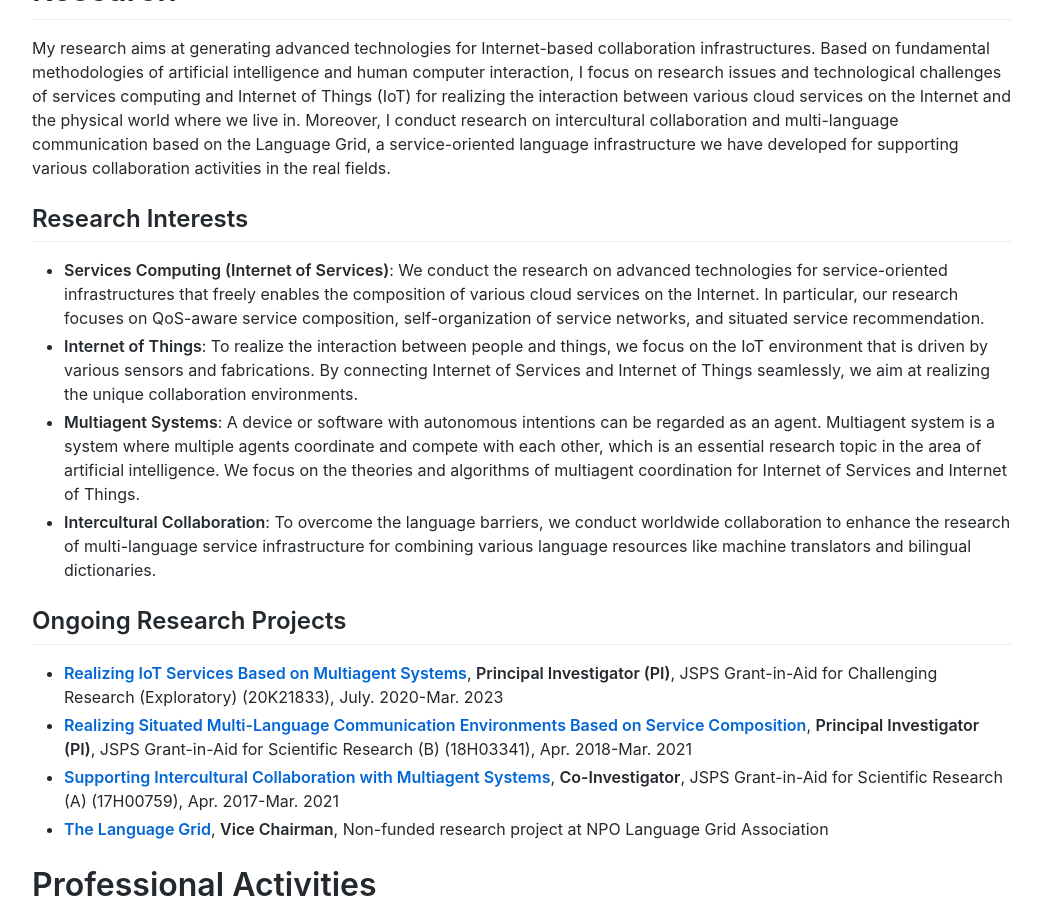
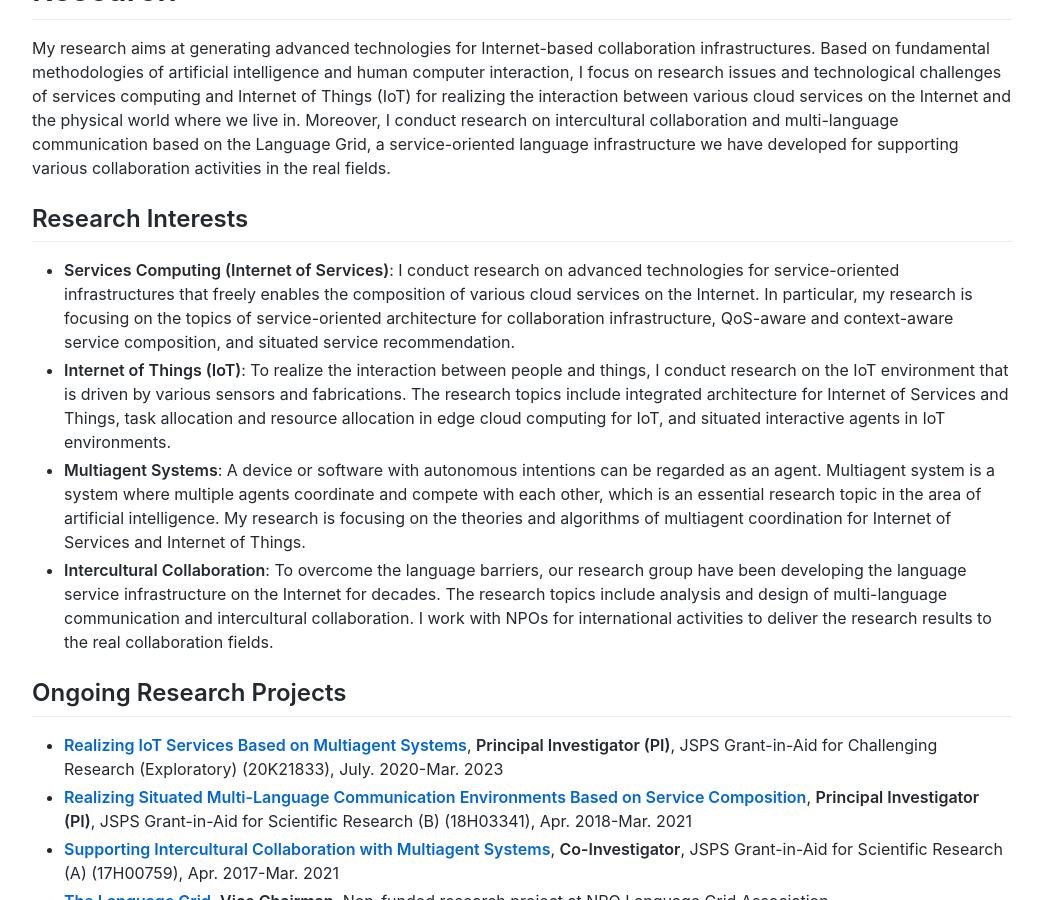
Before and after one commit to lindh/lindh.github.io, a Jekyll site: the page built from index.md, in a window 1280 px wide and 900 px high, scrolled down 1020 px. Shown: the whole window, without its empty margins (118-1159 px from the left). Built offline with Jekyll 4.4.1, drawn with Linux system fonts in a browser that asks for light colours; comment, search, counter and statistics services are not loaded.

Commit message:
Update index.md

```diff
--- a/index.md
+++ b/index.md
@@ -41,10 +41,10 @@ layout: default
 My research aims at generating advanced technologies for Internet-based collaboration infrastructures. Based on fundamental methodologies of artificial intelligence and human computer interaction, I focus on research issues and technological challenges of services computing and Internet of Things (IoT) for realizing the interaction between various cloud services on the Internet and the physical world where we live in. Moreover, I conduct research on intercultural collaboration and multi-language communication based on the Language Grid, a service-oriented language infrastructure we have developed for supporting various collaboration activities in the real fields.
 
 ## Research Interests
-- **Services Computing (Internet of Services)**: We conduct the research on advanced technologies for service-oriented infrastructures that freely enables the composition of various cloud services on the Internet. In particular, our research focuses on QoS-aware service composition, self-organization of service networks, and situated service recommendation.
-- **Internet of Things**: To realize the interaction between people and things, we focus on the IoT environment that is driven by various sensors and fabrications. By connecting Internet of Services and Internet of Things seamlessly, we aim at realizing the unique collaboration environments.
-- **Multiagent Systems**: A device or software with autonomous intentions can be regarded as an agent. Multiagent system is a system where multiple agents coordinate and compete with each other, which is an essential research topic in the area of artificial intelligence. We focus on the theories and algorithms of multiagent coordination for Internet of Services and Internet of Things.
-- **Intercultural Collaboration**: To overcome the language barriers, we conduct worldwide collaboration to enhance the research of multi-language service infrastructure for combining various language resources like machine translators and bilingual dictionaries.
+- **Services Computing (Internet of Services)**: I conduct research on advanced technologies for service-oriented infrastructures that freely enables the composition of various cloud services on the Internet. In particular, my research is focusing on the topics of service-oriented architecture for collaboration infrastructure, QoS-aware and context-aware service composition, and situated service recommendation.
+- **Internet of Things (IoT)**: To realize the interaction between people and things, I conduct research on the IoT environment that is driven by various sensors and fabrications. The research topics include integrated architecture for Internet of Services and Things, task allocation and resource allocation in edge cloud computing for IoT, and situated interactive agents in IoT environments.
+- **Multiagent Systems**: A device or software with autonomous intentions can be regarded as an agent. Multiagent system is a system where multiple agents coordinate and compete with each other, which is an essential research topic in the area of artificial intelligence. My research is focusing on the theories and algorithms of multiagent coordination for Internet of Services and Internet of Things.
+- **Intercultural Collaboration**: To overcome the language barriers, our research group have been developing the language service infrastructure on the Internet for decades. The research topics include analysis and design of multi-language communication and intercultural collaboration. I work with NPOs for international activities to deliver the research results to the real collaboration fields.
 
 ## Ongoing Research Projects
 - **[Realizing IoT Services Based on Multiagent Systems](https://kaken.nii.ac.jp/en/grant/KAKENHI-PROJECT-20K21833/)**, **Principal Investigator (PI)**, JSPS Grant-in-Aid for Challenging Research (Exploratory) (20K21833), July. 2020-Mar. 2023
```
